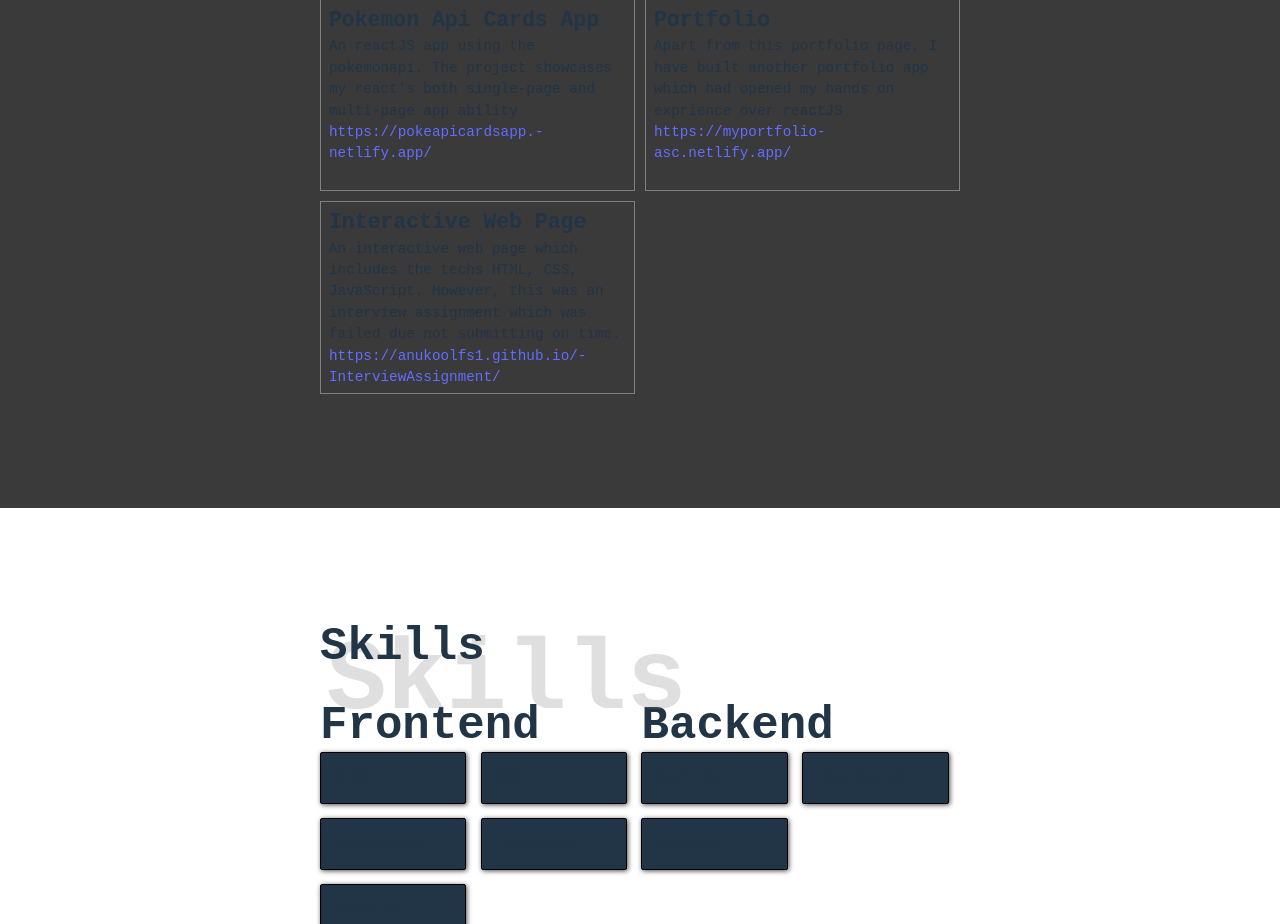
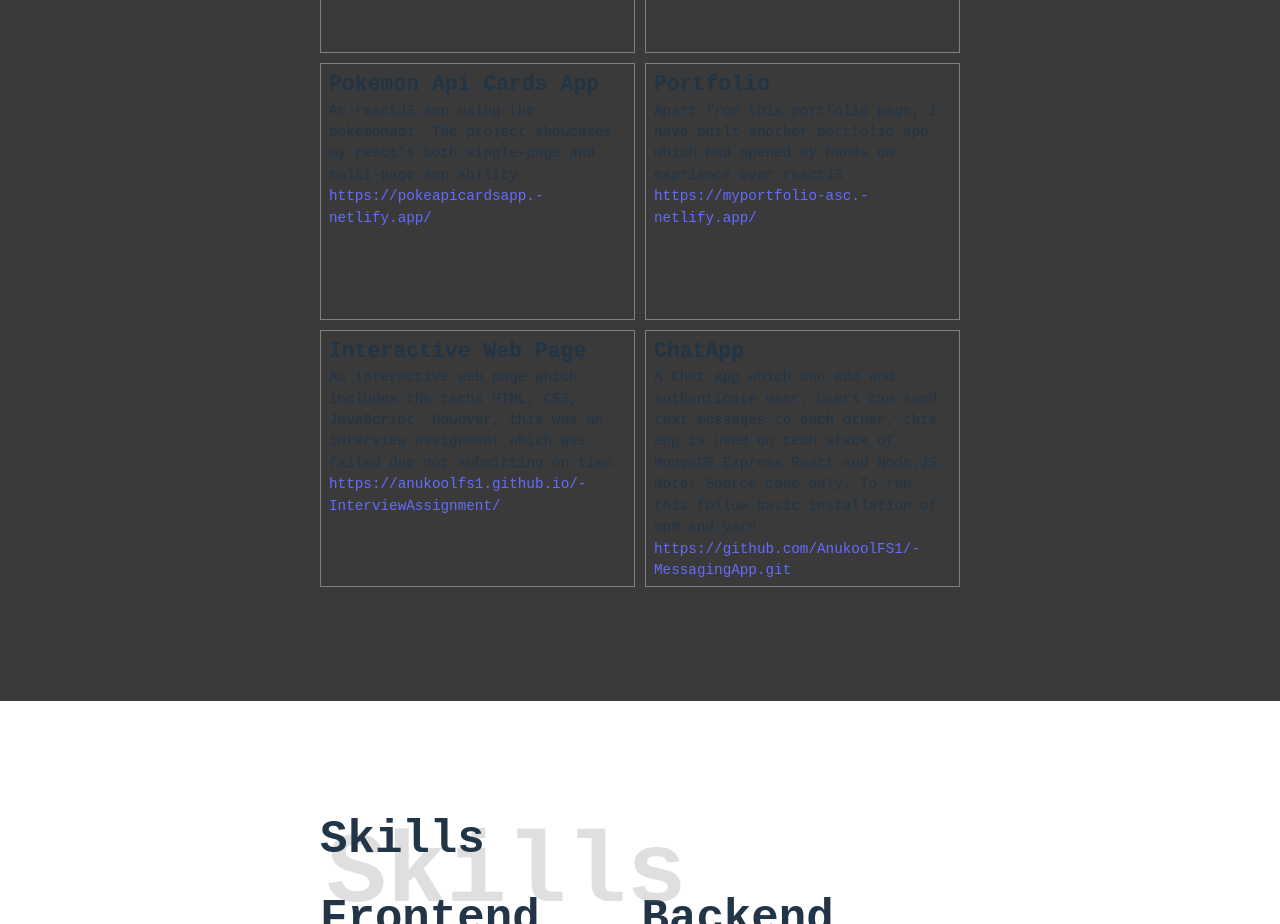
Before and after one commit to AnukoolFS1/portfolio2, a React (Vite) app: page / in a window 1280 px wide. Shown: the part 2120-3044 px from the top of the page. Built offline with nearby package versions, Linux system fonts and the light colour scheme.

Commit message:
added the chatapp project

```diff
--- a/src/component/Project.jsx
+++ b/src/component/Project.jsx
@@ -5,23 +5,33 @@ const Projects = () => {
     const projects = [{
         name: "Static Web Page",
         description: "An static web page with tech-stack of HTML, CSS. My first project to show case my designing. the project was copied from BootstrapMade GP design",
-        link: "https://papaya-cannoli-f75b68.netlify.app"
+        link: "https://papaya-cannoli-f75b68.netlify.app",
+        dlink: "https://papaya-cannoli-f75b68.netlify.app",
     }, {
         name: "Calculator",
         description: "Designed a calculator with tech-stack of HTML, CSS, JavaScript",
-        link: "https://kaleidoscopic-halva-853976.netlify.app"
+        link: "https://kaleidoscopic-halva-853976.netlify.app",
+        dlink: "https://kaleidoscopic-halva-853976.netlify.app"
     }, {
         name: "Pokemon Api Cards App",
         description: "An reactJS app using the pokemonapi. The project showcases my react's both single-page and multi-page app ability",
-        link: "https://pokeapicardsapp.-netlify.app/"
+        link: "https://pokeapicardsapp.netlify.app/",
+        dlink: "https://pokeapicardsapp.-netlify.app/"
     }, {
         name: "Portfolio",
         description: "Apart from this portfolio page, I have built another portfolio app which had opened my hands on exprience over reactJS",
-        link: "https://myportfolio-asc.netlify.app/"
+        link: "https://myportfolio-asc.netlify.app/",
+        dlink: "https://myportfolio-asc.-netlify.app/"
     }, {
         name: "Interactive Web Page",
         description: "An interactive web page which includes the techs HTML, CSS, JavaScript. However, this was an interview assignment which was failed due not submitting on time.",
-        link: "https://anukoolfs1.github.io/-InterviewAssignment/"
+        link: "https://anukoolfs1.github.io/InterviewAssignment/",
+        dlink: "https://anukoolfs1.github.io/-InterviewAssignment/"
+    }, {
+        name: "ChatApp",
+        description: "A Chat app which can add and authenticate user. Users can send text messages to each other, this app is used on tech stack of MongoDB Express React and Node.JS. Note: Source code only. To run this follow basic installation of npm and yarn.",
+        link: "https://github.com/AnukoolFS1/MessagingApp.git",
+        dlink: "https://github.com/AnukoolFS1/-MessagingApp.git"
     }]
 
     return (
@@ -34,7 +44,7 @@ const Projects = () => {
                             <article key={e.name}>
                                 <h2>{e.name}</h2>
                                 <p>{e.description}</p>
-                                <a href={e.link}>{e.link}</a>
+                                <a href={e.link} style={{whiteSpace:'wrap'}}>{e.dlink}</a>
                             </article>)
                     })
                 }
```
